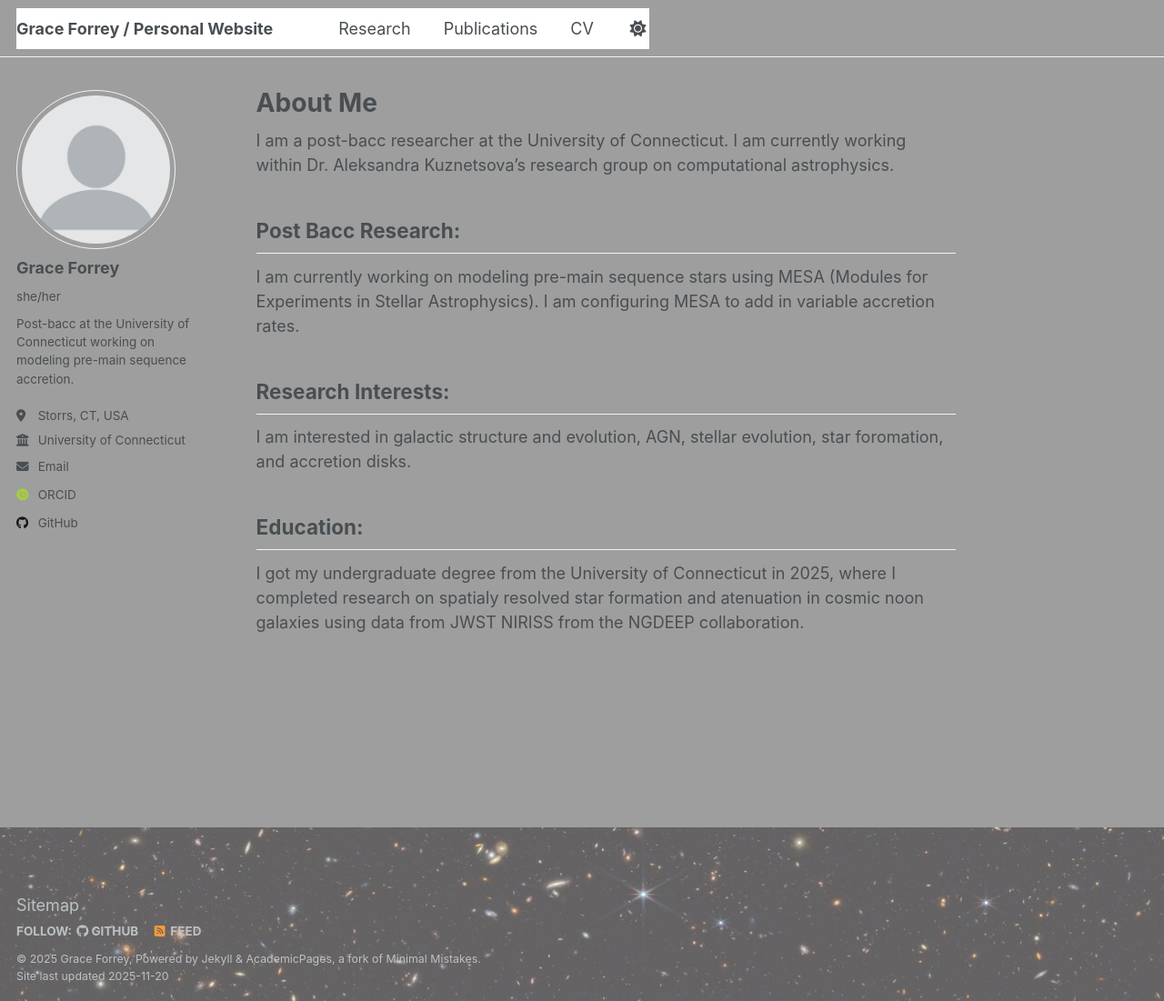
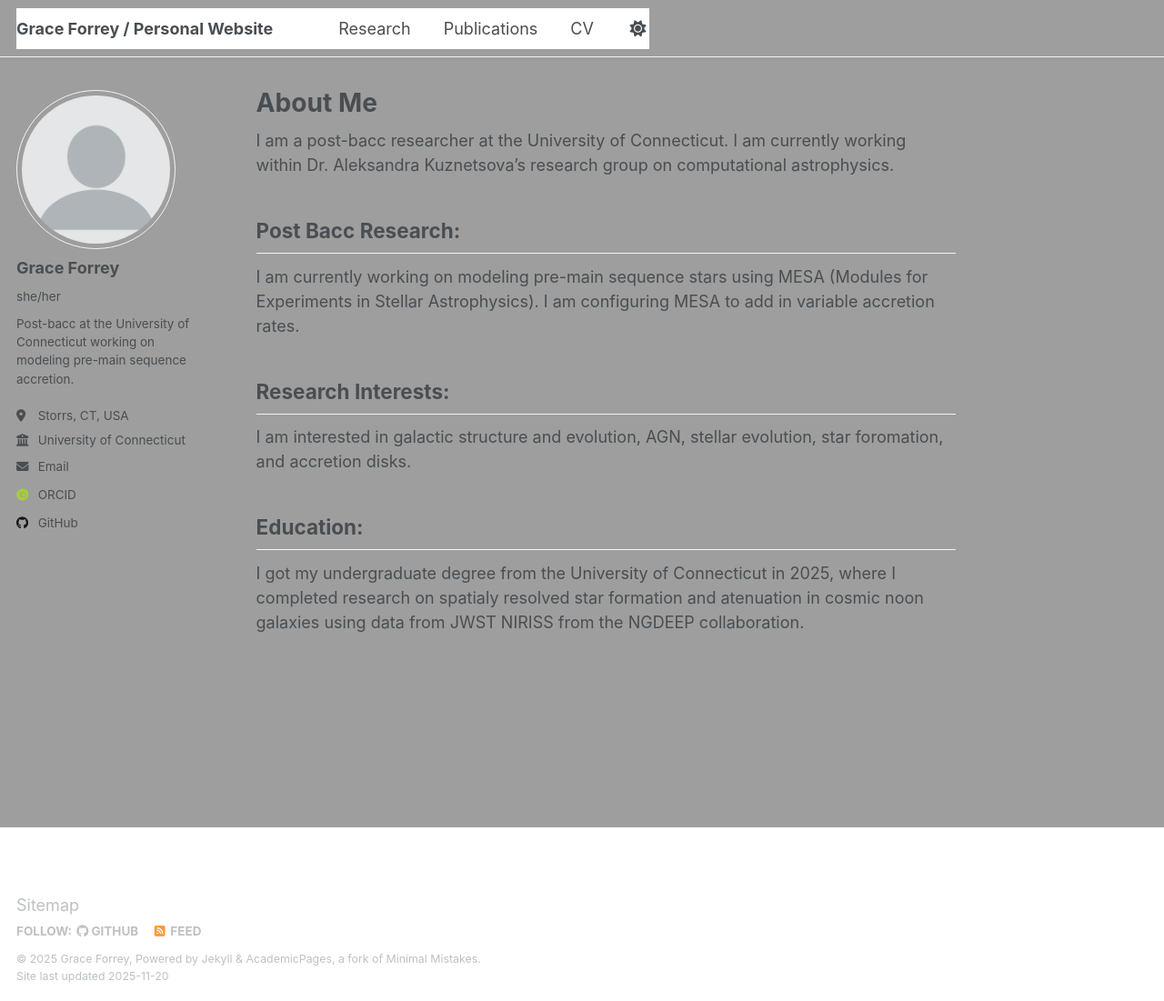
Before and after one commit to forreyg/forreyg.github.io, a Jekyll site: the page built from _pages/about.md, in a window 1280 px wide and 1101 px high. Shown: the whole window at 91% size. Built offline with Jekyll 4.4.1, drawn with Linux system fonts in a browser that asks for light colours; some web fonts are replaced; a script that is not in the unit is left out.

Commit message:
Update main.scss

```diff
--- a/assets/css/main.scss
+++ b/assets/css/main.scss
@@ -41,14 +41,7 @@
     "vendor/font-awesome/solid",
     "vendor/font-awesome/brands"
 ;
-/* === Custom JWST background for entire site === */
-html,
-body {
-  min-height: 100%;
-  background: url("{{ '/images/GOODS-S.jpg' | relative_url }}")
-              no-repeat center center fixed !important;
-  background-size: cover !important;
-}
+
 
 /* ==========================================
    FULL-PAGE OVERLAY FOR BACKGROUND
@@ -57,7 +50,7 @@
 /* Base JWST background on the body */
 /* Background image stays fixed */
 body {
-  background: url("{{ '/images/JWST_background_image.png' | relative_url }}")
+  background: url("{{ '/images/JGOODS-S.jpg' | relative_url }}")
               center center / cover no-repeat fixed !important;
 }
 
```
